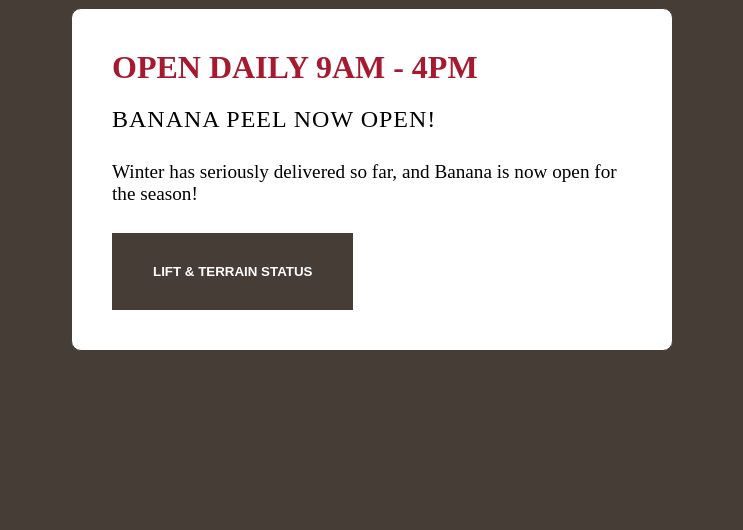
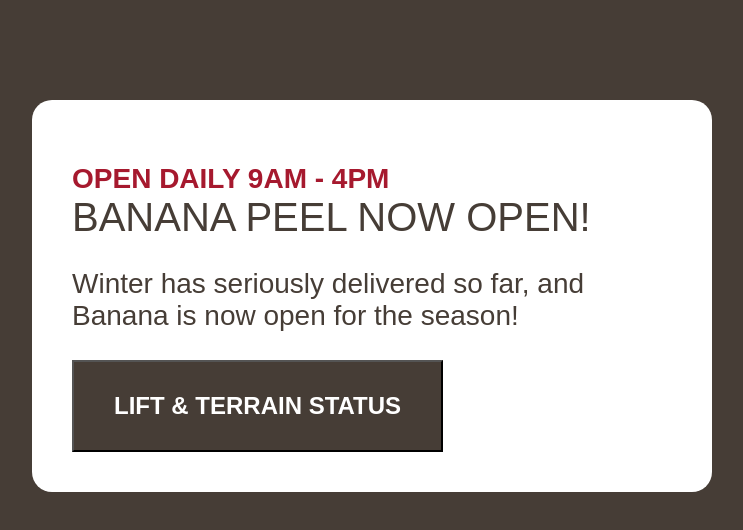
Before and after one commit to ElenaCherpakova/css_projects, a plain HTML site: page ski_resort/index.html in a window 1280 px wide. Shown: the whole page, without its empty margins (268-1011 px from the left). Drawn offline with Linux system fonts and the light colour scheme.

Commit message:
remove extras

```diff
--- a/ski_resort/index.html
+++ b/ski_resort/index.html
@@ -9,15 +9,15 @@
   </head>
   <body>
     <div class="container">
-      <div class="content-wrapper">
-        <h1>Open daily 9AM - 4PM</h1>
-        <h2>Banana Peel Now Open!</h2>
+
+        <h2>Open daily 9AM - 4PM</h2>
+        <h1>Banana Peel Now Open!</h1>
         <p>
           Winter has seriously delivered so far, and Banana is now open for the
           season!
         </p>
         <button>Lift & Terrain status</button>
       </div>
-    </div>
+
   </body>
 </html>
--- a/ski_resort/style.css
+++ b/ski_resort/style.css
@@ -1,42 +1,39 @@
 body {
   background-color: #463d36;
-  box-sizing: border-box;
+  color: #463d36;
+  font-family: sans-serif;
 }
 .container {
   background-color: white;
-  border: 1px solid #463d36;
-  border-radius: 10px;
   width: 600px;
-  margin: 0 auto;
+  margin: 100px auto;
+  padding: 40px;
+  border-radius: 20px;
 }
 
-.content-wrapper {
-  margin: 40px;
+.container h1 {
+  margin-top: 0;
+  text-transform: uppercase;
+  font-size: 40px;
+  font-weight: normal;
 }
 
-.content-wrapper h1 {
+.container h2 {
+  color: #a6192e;
   text-transform: uppercase;
-  font-size: 2em;
-  color: #a6192e;
   margin-bottom: 0;
+  font-size: 28px;
 }
 
-.content-wrapper h2 {
-  text-transform: uppercase;
-  font-weight: normal;
-  letter-spacing: 1px;
+.container p {
+  font-size: 28px;
 }
 
-.content-wrapper p {
-  margin: 28px 0;
-  font-size: 1.2em;
-}
-
-button {
+.container button {
   background-color: #463d36;
   color: white;
-  border: 1px solid #463d36;
   text-transform: uppercase;
   font-weight: bold;
   padding: 30px 40px;
+  font-size: 24px;
 }
```
